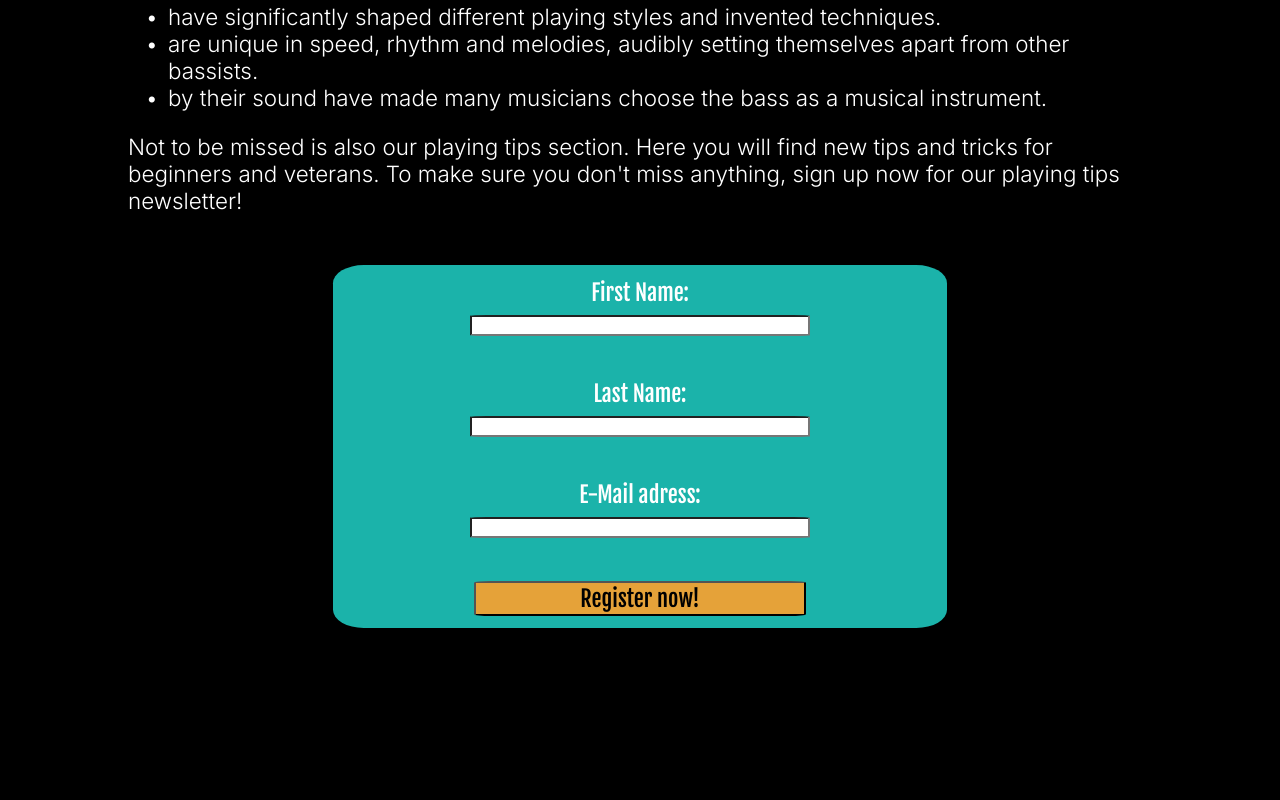
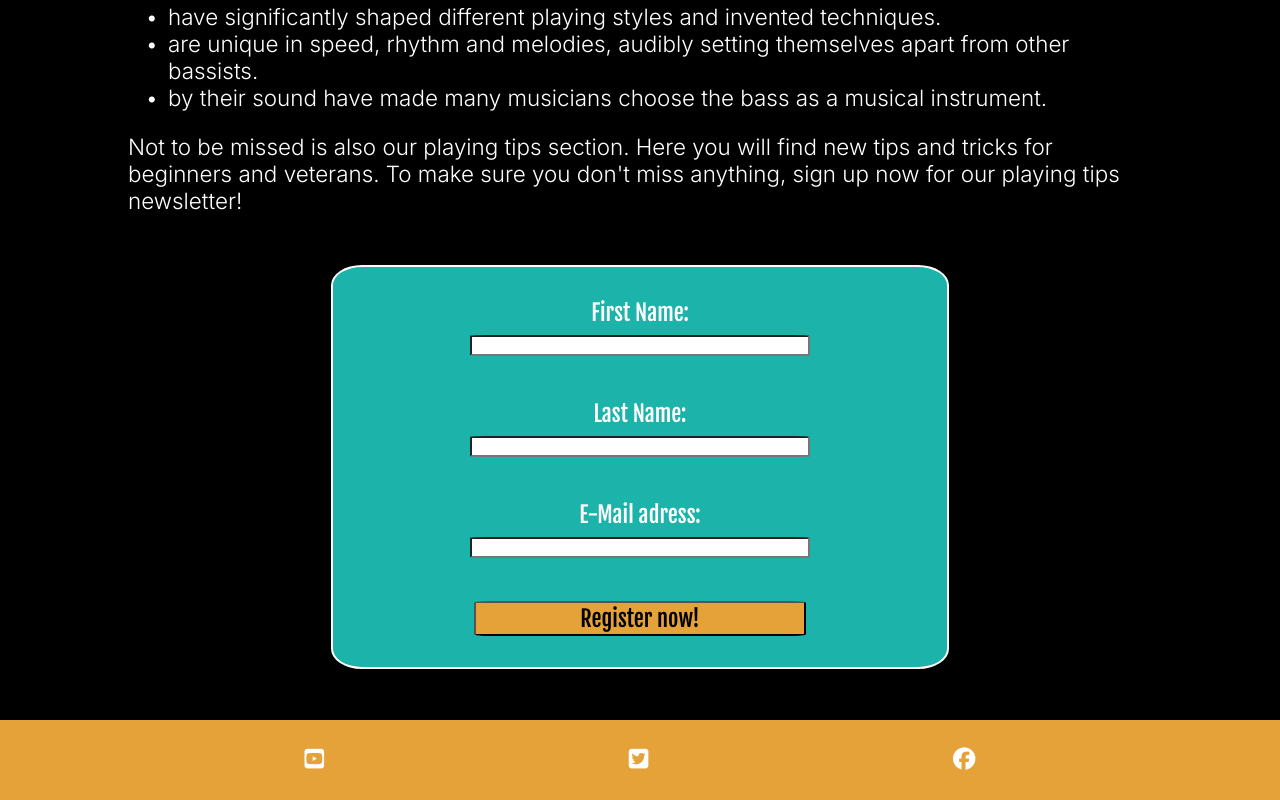
Before and after one commit to thomasstrassmann/all-about-bass, a plain HTML site: page index.html in a window 1280 px wide. Shown: the part 1648-2448 px from the top of the page. Before the commit the page ends 2327 px from the top, so only its background shows below. Drawn offline with Linux system fonts and the light colour scheme.

Commit message:
add basic footer in html and css styling. end of day commit.

```diff
--- a/assets/css/styles.css
+++ b/assets/css/styles.css
@@ -231,6 +231,7 @@ because coloring of list bullet points is not implemented in css with an own pro
     margin: 5% auto;
     background-color: #1bb3aa;
     border-radius: 5%;
+    border: 2px solid white;
 
 }
 
@@ -254,3 +255,13 @@ input[type=submit] {
     font-size: clamp(0.6rem, 2vw, 1.4rem);
     background-color: #e5a239;
 }
+
+footer {
+    width: 100%;
+    height: 10vh;
+    background-color: #e5a239;
+    display: flex;
+    align-items: center;
+    justify-content: space-evenly;
+    font-size: clamp(0.6rem, 2vw, 1.4rem);
+}
--- a/index.html
+++ b/index.html
@@ -33,7 +33,7 @@
     </header>
 
     <main>
-    <!-- Hero section-->
+    <!-- Hero section -->
         <section id="hero">
             <img src="./assets/images/hero.jpg" alt="a man playing the bass">
             <div id="hero-textcontainer">
@@ -41,6 +41,7 @@
             </div>
         </section>
 
+    <!-- Introduction section -->
         <section id="introduction">
             <h2>Welcome to All about Bass - The resource for the four string phenomenon!</h2>
             <p> What makes the electric bass so special and why is it worth taking a close look at one of the most underrated
@@ -97,19 +98,21 @@
                     <input type="submit" value="Register now!">
                 </div>
             </form>
-
         </section>
-
-
-        <section>
-
-        </section>
-
     </main>
 
     <footer>
+            <a href="https://youtube.com" target="_blank" rel="noopener"
+            aria-label="Visit our YouTube page (opens in a new tab)"><i class="fab fa-youtube-square"></i></a>
+            <a href="https://twitter.com" target="_blank" rel="noopener"
+            aria-label="Visit our Twitter page (opens in a new tab)"><i class="fab fa-twitter-square"></i></a>
+            <a href="https://facebook.com" target="_blank" rel="noopener"
+            aria-label="Visit our Facebook page (opens in a new tab)"><i class="fab fa-facebook"></i></a>
 
     </footer>
+
+
+    <script src="https://kit.fontawesome.com/5e172bbf47.js" crossorigin="anonymous"></script>
     <script>
         const hamburger = document.querySelector(".hamburger");
         const navMenu = document.querySelector(".nav-menu");
```
